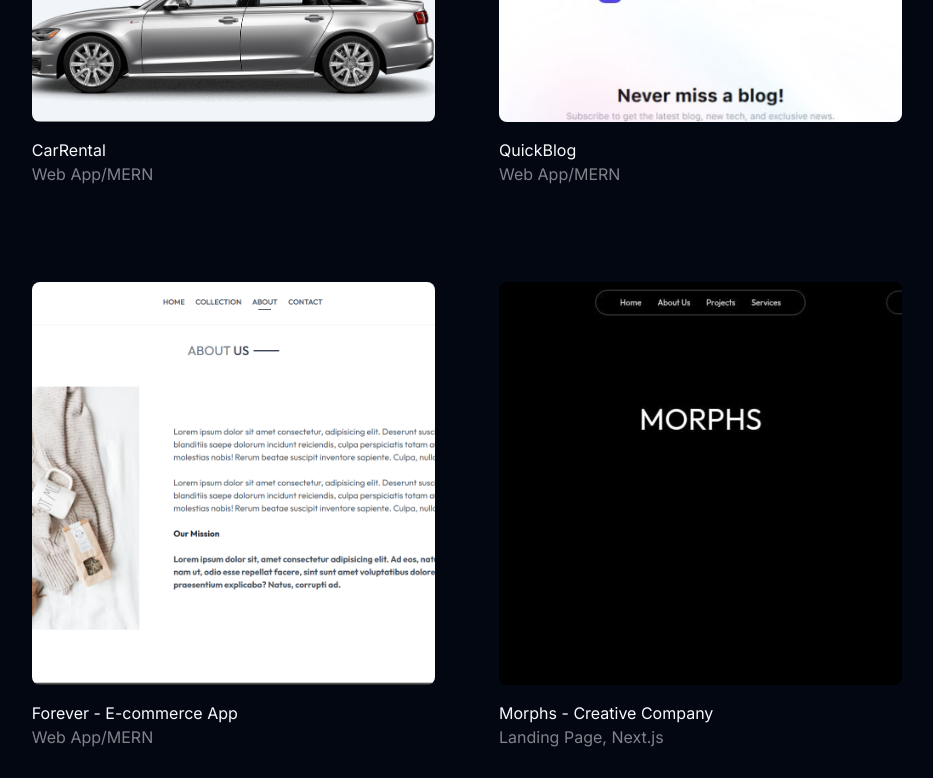
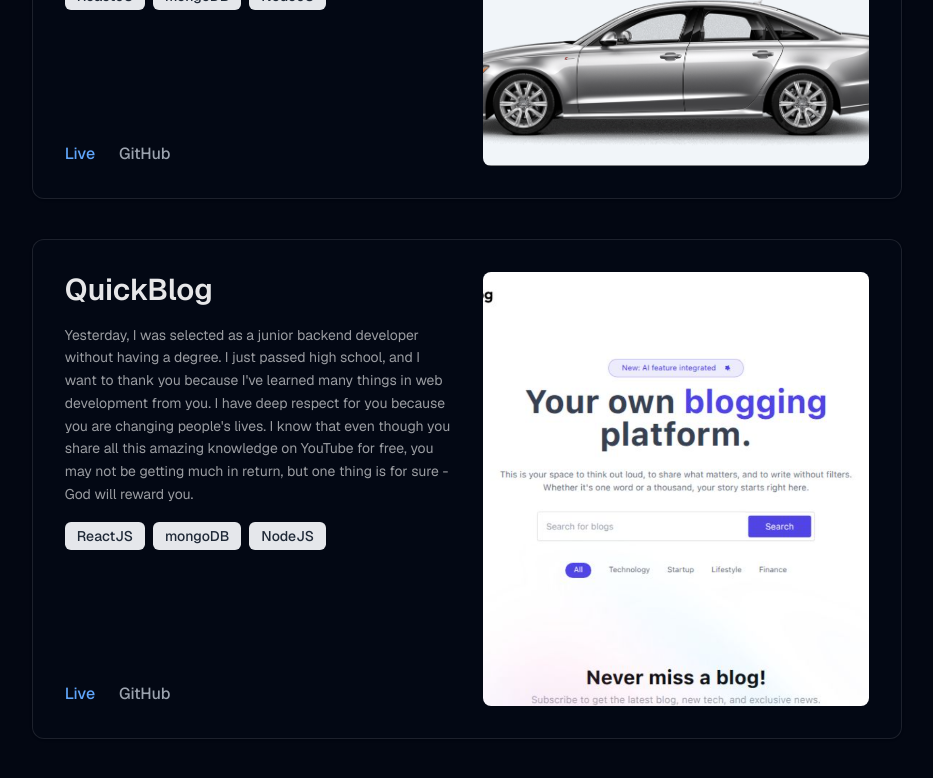
Before and after one commit to Omni79/omnidev, a Next.js app: page / in a window 1280 px wide. Shown: the part 980-1758 px from the top of the page, without its empty margins (173-1106 px from the left). Built offline with nearby package versions, Linux system fonts and the light colour scheme.

Commit message:
layout updated

```diff
--- a/app/components/Footer.jsx
+++ b/app/components/Footer.jsx
@@ -2,7 +2,7 @@ import React from "react";
 
 const Footer = ({ isDarkMode }) => {
   return (
-    <div className='flex flex-col gap-12 lg:gap-4 justify-around w-full h-[120vh] lg:h-[100vh] px-[8%] sm:px-[16%] items-start py-10 scroll-mt-20'>
+    <div className='flex flex-col gap-12 lg:gap-4 justify-around w-full h-[120vh] lg:h-[100vh] px-4 sm:px-[16%] items-start py-10 scroll-mt-20'>
       <div className='flex flex-col gap-4 max-w-3xl leading-relaxed'>
         <p>
           I build clear, efficient, and visually engaging web applications with
--- a/app/components/Header.jsx
+++ b/app/components/Header.jsx
@@ -16,7 +16,7 @@ const Header = () => {
       className='flex
   justify-between
   w-full
-  px-[8%] sm:px-[16%]
+  px-4 sm:px-[16%]
   items-start
   py-4 sm:py-10
   mt-[60px] sm:mt-[130px]
--- a/app/components/Work.jsx
+++ b/app/components/Work.jsx
@@ -1,5 +1,8 @@
 import { workData } from "@/assets/assets";
 import React from "react";
+
+import { Card, CardContent } from "@/components/ui/card";
+import Image from "next/image";
 
 import { FontAwesomeIcon } from "@fortawesome/react-fontawesome";
 import { faArrowUpRightFromSquare } from "@fortawesome/free-solid-svg-icons";
@@ -7,41 +10,67 @@ import { faGithub } from "@fortawesome/free-brands-svg-icons";
 
 const Work = () => {
   return (
-    <div id='work' className='w-full px-[8%] sm:px-[16%] py-10 scroll-mt-20'>
-      <div className='grid grid-cols-1 lg:grid-cols-2  my-10 gap-x-16 gap-y-24'>
+    <div id='work' className='w-full px-4 sm:px-[16%] py-10 scroll-mt-20'>
+      <div className='grid grid-cols-1 gap-10 mt-5'>
         {workData.map((project, index) => (
-          <div key={index}>
-            <div
-              className='aspect-square mb-4 bg-no-repeat bg-cover bg-center rounded-lg relative cursor-pointer group'
-              style={{ backgroundImage: `url(${project.bgImage})` }}
-            >
-              <div className='absolute gap-2 right-10 bottom-10 transition flex lg:hidden lg:group-hover:flex '>
+          <Card
+            key={index}
+            className='flex flex-col-reverse xl:flex-row justify-between gap-8 p-8 bg-primary/10 border border-white/10 h-auto xl:h-[500px]'
+          >
+            {/* Left Side - Text */}
+            <CardContent className='flex flex-col p-0 xl:w-[50%] justify-between'>
+              <div>
+                <h2 className='text-2xl md:text-3xl font-semibold text-white/90'>
+                  {project.title}
+                </h2>
+                <p className='mt-4 text-sm text-white/60 leading-relaxed'>
+                  {project.description}
+                </p>
+
+                {/* Tech Stack */}
+                <div className='flex flex-wrap gap-2 mt-4'>
+                  {project.stack.map((tech, i) => (
+                    <span
+                      key={i}
+                      className='px-3 py-1 text-xs md:text-sm bg-gray-200 text-gray-800 rounded-md font-medium'
+                    >
+                      {tech}
+                    </span>
+                  ))}
+                </div>
+              </div>
+
+              {/* Links */}
+              <div className='flex gap-6 mt-6'>
                 <a
                   href={project.live}
                   target='_blank'
                   rel='noopener noreferrer'
-                  className='border rounded-full backgroundSecondary w-9 aspect-square flex items-center justify-center'
+                  className='text-blue-400 hover:underline font-medium'
                 >
-                  <FontAwesomeIcon
-                    icon={faArrowUpRightFromSquare}
-                    style={{ color: "#000" }}
-                  />
+                  Live
                 </a>
                 <a
                   href={project.git}
                   target='_blank'
                   rel='noopener noreferrer'
-                  className=' border rounded-full backgroundSecondary w-9 aspect-square flex items-center justify-center'
+                  className='text-gray-400 hover:underline font-medium'
                 >
-                  <FontAwesomeIcon icon={faGithub} style={{ color: "#000" }} />
+                  GitHub
                 </a>
               </div>
+            </CardContent>
+
+            {/* Right Side - Image */}
+            <div className='relative w-full xl:w-[50%] h-64 xl:h-full'>
+              <Image
+                className='object-cover rounded-lg'
+                src={project.bgImage}
+                alt={project.title}
+                fill
+              />
             </div>
-            <div>
-              <div>{project.title}</div>
-              <p className='text-white/50'>{project.description}</p>
-            </div>
-          </div>
+          </Card>
         ))}
       </div>
     </div>
--- a/app/layout.js
+++ b/app/layout.js
@@ -1,9 +1,9 @@
-import { Inter } from "next/font/google";
+import { Geist, Geist_Mono } from "next/font/google";
 import "./globals.css";
 import { icon } from "@fortawesome/fontawesome-svg-core";
 import { icons } from "lucide-react";
 
-const inter = Inter({
+const geistSans = Geist({
   subsets: ["latin"],
   weight: ["400", "500", "600", "700"],
 });
@@ -19,7 +19,7 @@ export const metadata = {
 export default function RootLayout({ children }) {
   return (
     <html lang='en' className=''>
-      <body className={`${inter.className} antialiased`}>{children}</body>
+      <body className={`${geistSans.className} antialiased`}>{children}</body>
     </html>
   );
 }
--- a/assets/assets.js
+++ b/assets/assets.js
@@ -79,45 +79,69 @@ export const assets = {
 export const workData = [
   {
     title: "CarRental",
-    description: "Web App/MERN",
+    description:
+      "Yesterday, I was selected as a junior backend developer without having a degree. I just passed high school, and I want to thank you because I've learned many things in web development from you. I have deep respect for you because you are changing people's lives. I know that even though you share all this amazing knowledge on YouTube for free, you may not be getting much in return, but one thing is for sure - God will reward you.",
     bgImage: "/work-1.png",
     live: "https://car-rental-ruby-three.vercel.app/",
     git: "https://github.com/Omni79/CarRental-fullstack.git",
+    stack: [
+      "ReactJS", "mongoDB", "NodeJS"
+    ]
   },
   {
     title: "QuickBlog",
-    description: "Web App/MERN",
+    description:
+      "Yesterday, I was selected as a junior backend developer without having a degree. I just passed high school, and I want to thank you because I've learned many things in web development from you. I have deep respect for you because you are changing people's lives. I know that even though you share all this amazing knowledge on YouTube for free, you may not be getting much in return, but one thing is for sure - God will reward you.",
     bgImage: "/work-2.png",
     live: "https://quick-blog-lac-beta.vercel.app/",
     git: "https://github.com/Omni79/QuickBlog.git",
+    stack: [
+      "ReactJS", "mongoDB", "NodeJS"
+    ]
   },
   {
     title: "Forever - E-commerce App",
-    description: "Web App/MERN",
+    description:
+      "Yesterday, I was selected as a junior backend developer without having a degree. I just passed high school, and I want to thank you because I've learned many things in web development from you. I have deep respect for you because you are changing people's lives. I know that even though you share all this amazing knowledge on YouTube for free, you may not be getting much in return, but one thing is for sure - God will reward you.",
     bgImage: "/work-3.png",
     live: "",
     git: "",
+    stack: [
+      "ReactJS", "mongoDB", "NodeJS"
+    ]
   },
   {
     title: "Morphs - Creative Company",
-    description: "Landing Page, Next.js",
+    description:
+      "Yesterday, I was selected as a junior backend developer without having a degree. I just passed high school, and I want to thank you because I've learned many things in web development from you. I have deep respect for you because you are changing people's lives. I know that even though you share all this amazing knowledge on YouTube for free, you may not be getting much in return, but one thing is for sure - God will reward you.",
     bgImage: "/work-4.png",
     live: "https://morphs.vercel.app/",
     git: "https://github.com/Omni79/Morphs.git",
+    stack: [
+      "ReactJS", "mongoDB", "NodeJS"
+    ]
   },
   {
     title: "Real Estate",
-    description: "Landing Page, Next.js",
+    description:
+      "Yesterday, I was selected as a junior backend developer without having a degree. I just passed high school, and I want to thank you because I've learned many things in web development from you. I have deep respect for you because you are changing people's lives. I know that even though you share all this amazing knowledge on YouTube for free, you may not be getting much in return, but one thing is for sure - God will reward you.",
     bgImage: "/work-5.png",
     live: "https://real-estate-rose-nu.vercel.app/",
     git: "https://github.com/Omni79/real-estate#",
+    stack: [
+      "ReactJS", "mongoDB", "NodeJS"
+    ]
   },
   {
     title: "SaaS Landing Page",
-    description: "Landing Page, Next.js",
+    description:
+      "Yesterday, I was selected as a junior backend developer without having a degree. I just passed high school, and I want to thank you because I've learned many things in web development from you. I have deep respect for you because you are changing people's lives. I know that even though you share all this amazing knowledge on YouTube for free, you may not be getting much in return, but one thing is for sure - God will reward you.s",
     bgImage: "/work-6.png",
     live: "",
     git: "",
+    stack: [
+      "ReactJS", "mongoDB", "NodeJS"
+    ]
   },
 ];
 
--- /dev/null
+++ b/components/ui/card.jsx
@@ -0,0 +1,50 @@
+import * as React from "react"
+
+import { cn } from "@/lib/utils"
+
+const Card = React.forwardRef(({ className, ...props }, ref) => (
+  <div
+    ref={ref}
+    className={cn("rounded-xl border bg-card text-card-foreground shadow", className)}
+    {...props} />
+))
+Card.displayName = "Card"
+
+const CardHeader = React.forwardRef(({ className, ...props }, ref) => (
+  <div
+    ref={ref}
+    className={cn("flex flex-col space-y-1.5 p-6", className)}
+    {...props} />
+))
+CardHeader.displayName = "CardHeader"
+
+const CardTitle = React.forwardRef(({ className, ...props }, ref) => (
+  <div
+    ref={ref}
+    className={cn("font-semibold leading-none tracking-tight", className)}
+    {...props} />
+))
+CardTitle.displayName = "CardTitle"
+
+const CardDescription = React.forwardRef(({ className, ...props }, ref) => (
+  <div
+    ref={ref}
+    className={cn("text-sm text-muted-foreground", className)}
+    {...props} />
+))
+CardDescription.displayName = "CardDescription"
+
+const CardContent = React.forwardRef(({ className, ...props }, ref) => (
+  <div ref={ref} className={cn("p-6 pt-0", className)} {...props} />
+))
+CardContent.displayName = "CardContent"
+
+const CardFooter = React.forwardRef(({ className, ...props }, ref) => (
+  <div
+    ref={ref}
+    className={cn("flex items-center p-6 pt-0", className)}
+    {...props} />
+))
+CardFooter.displayName = "CardFooter"
+
+export { Card, CardHeader, CardFooter, CardTitle, CardDescription, CardContent }
```
